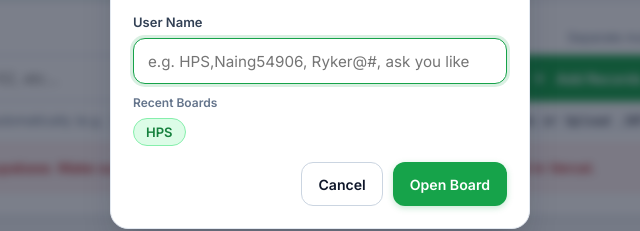
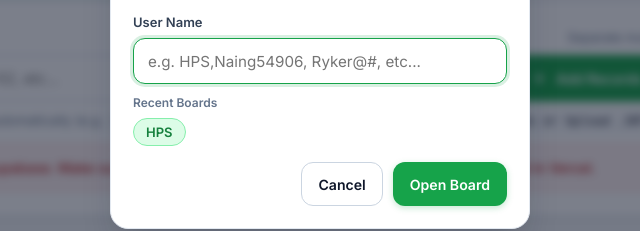
Before and after one commit to HeinPyaeShine/subtitle-line-counter, a plain HTML site: page index.html in a window 1280 px wide. Shown: the part 337-568 px from the top of the page, 320-960 px from the left. Drawn offline with nearby package versions, Linux system fonts and the light colour scheme; no server answers.

Commit message:
Update index.html

```diff
--- a/index.html
+++ b/index.html
@@ -294,7 +294,7 @@
             type="text"
             id="userNameInput"
             class="text-input"
-            placeholder="e.g. HPS,Naing54906, Ryker@#, ask you like"
+            placeholder="e.g. HPS,Naing54906, Ryker@#, etc..."
             maxlength="30"
             autocomplete="off"
             style="width:100%;margin-bottom:10px;"
```
